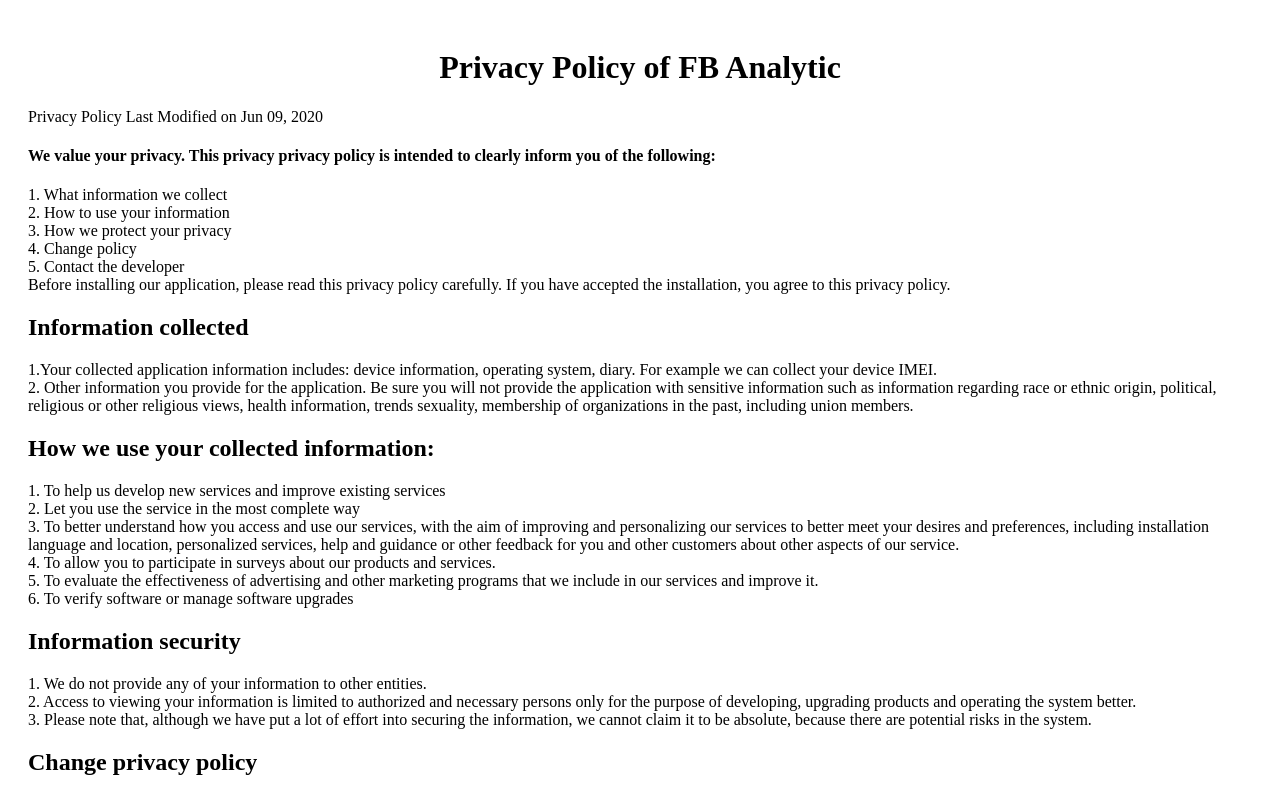
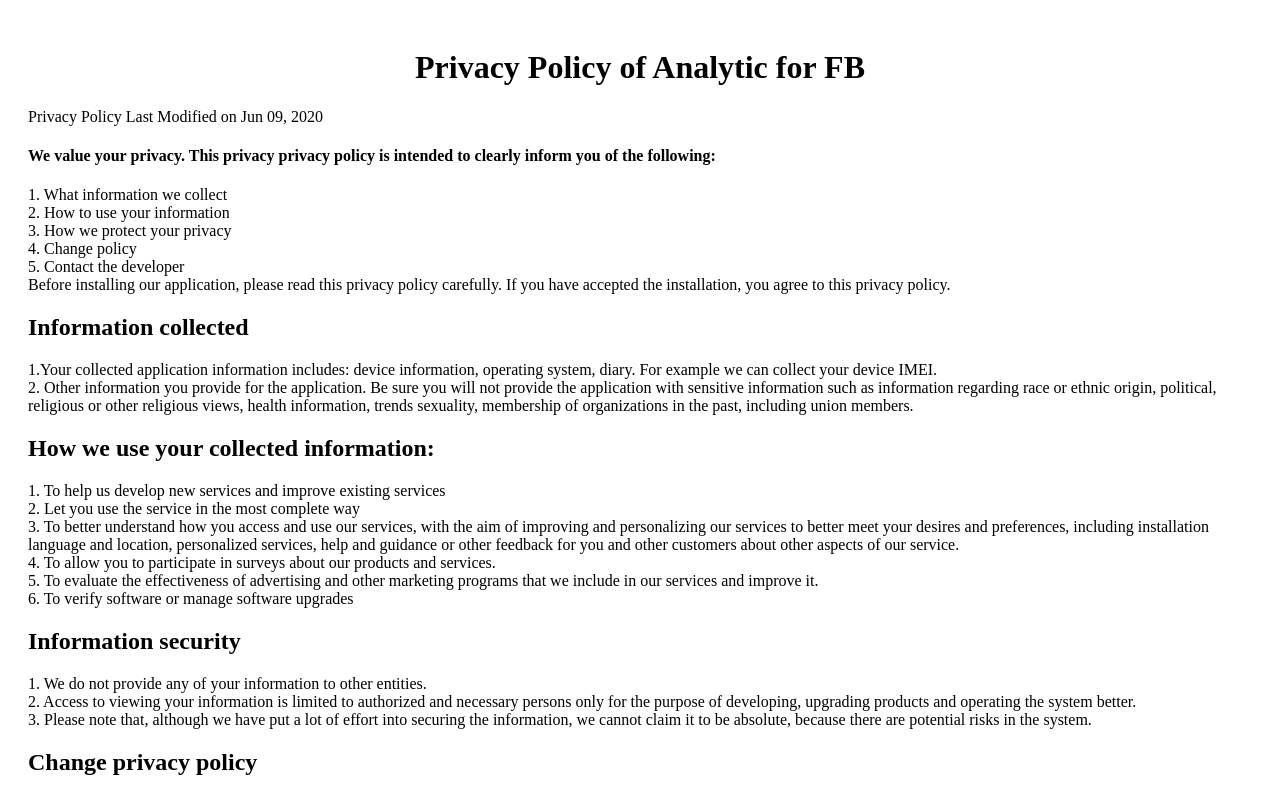
Before and after one commit to Kuzuki4799/Po-icy_Analytic_FB_Ngoc_Son, a plain HTML site: page index.html in a window 1280 px wide. Shown: the top 796 px of the page. Drawn offline with Linux system fonts and the light colour scheme.

Commit message:
Update index.html

```diff
--- a/index.html
+++ b/index.html
@@ -7,7 +7,7 @@
 <link type="text/css" rel="stylesheet" charset="UTF-8" href="./index_files/translateelement.css"></head>
 <body>
 	<div id="content" style="padding:20px;">
-		<h1 style="text-align: center;">Privacy Policy of FB Analytic</h1>
+		<h1 style="text-align: center;">Privacy Policy of Analytic for FB</h1>
 		<p>Privacy Policy Last Modified on Jun 09, 2020</p>
 		<h4>We value your privacy. This privacy privacy policy is intended to clearly inform you of the following:</h4>
 			1. What information we collect<br>
```
